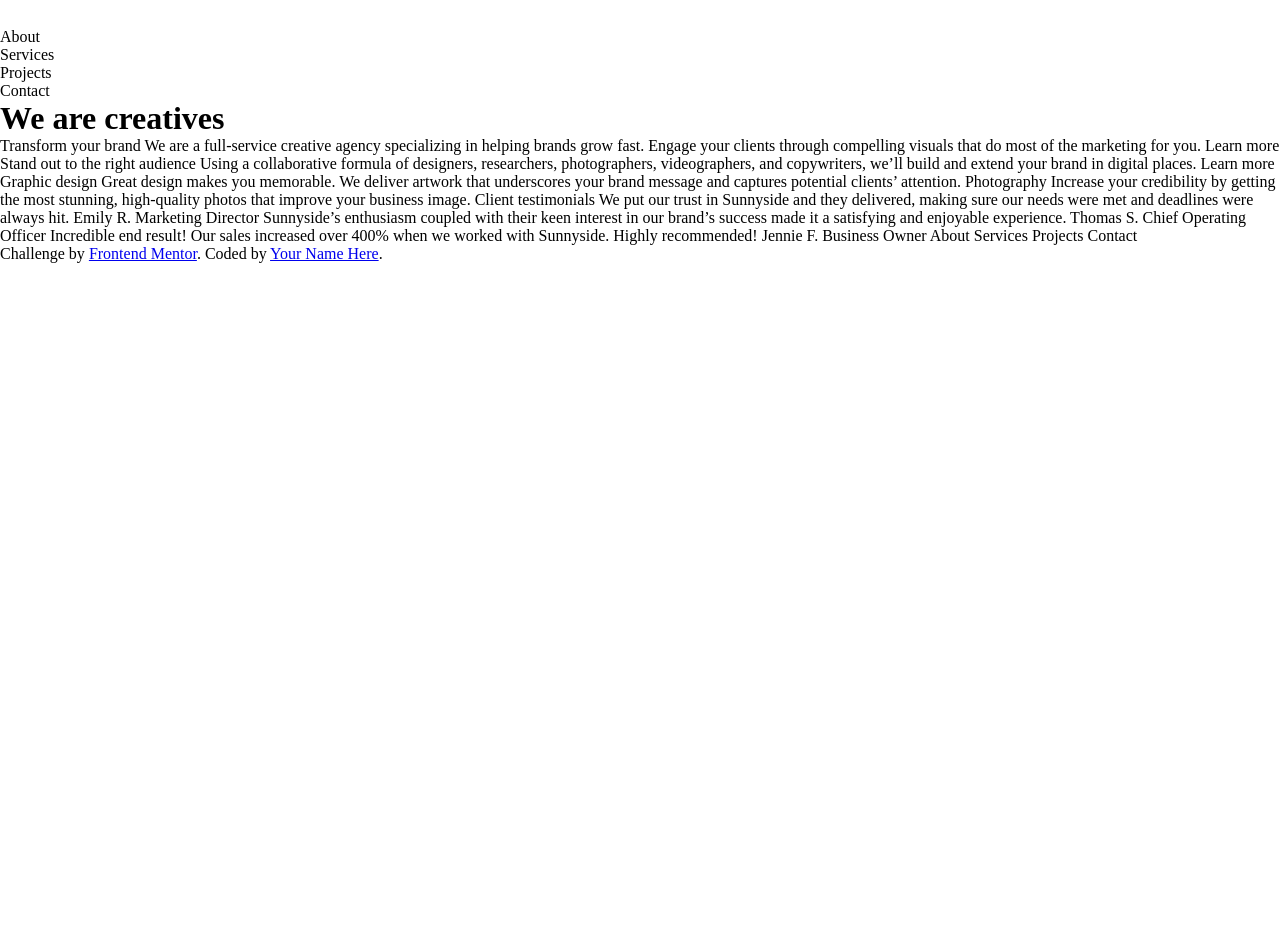
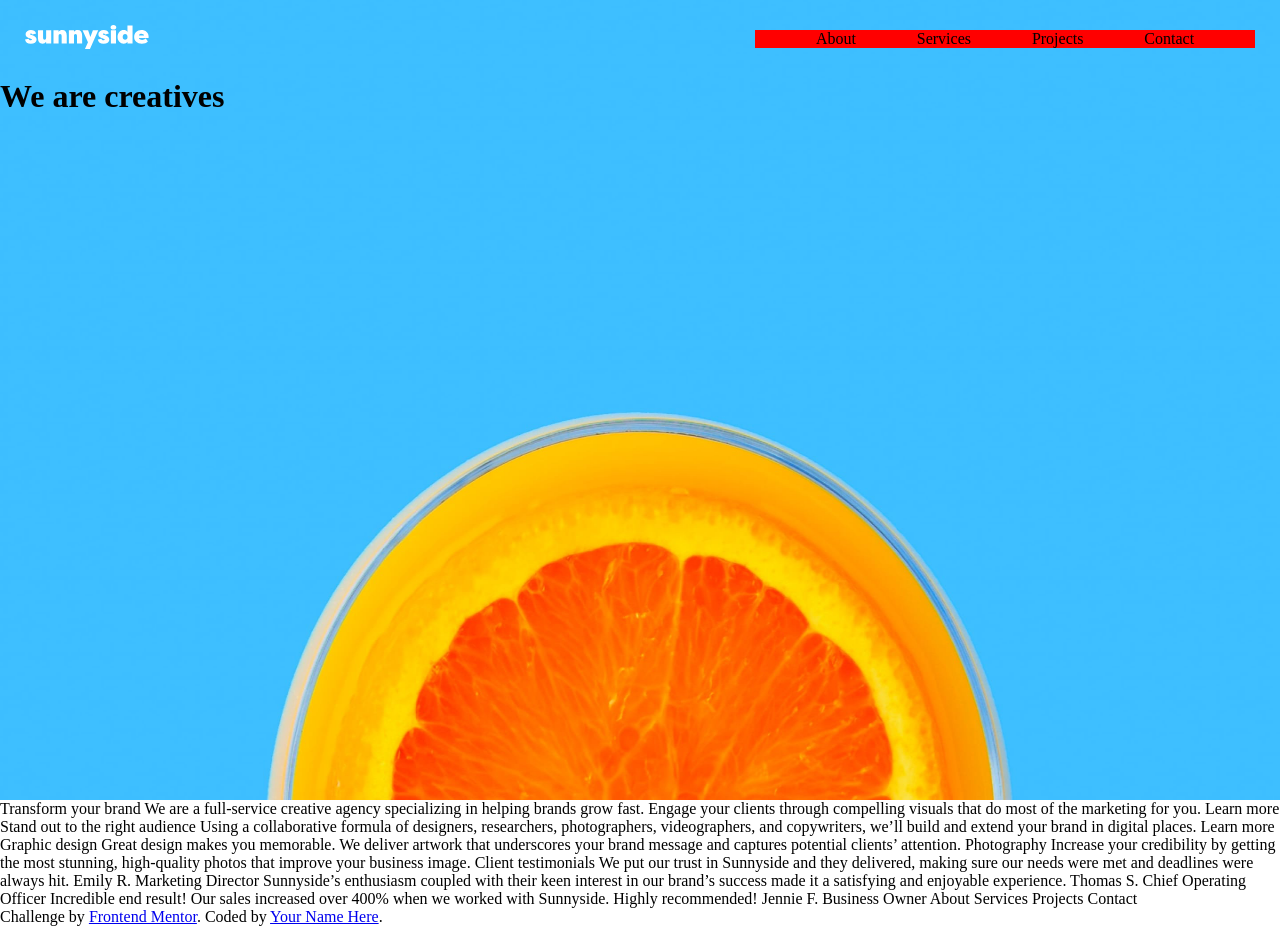
Before and after one commit to aymanmomin/sunnyside-agency-landing-page, a plain HTML site: page index.html in a window 1280 px wide. Before the commit the page ends 800 px from the top, so only its background shows below. Drawn offline with Linux system fonts and the light colour scheme.

Commit message:
header section working

```diff
--- a/style.css
+++ b/style.css
@@ -3,3 +3,36 @@
     padding: 0;
     box-sizing: border-box;
 }
+
+body {
+    background-image: url("/images/desktop/image-header.jpg");
+    background-repeat: no-repeat;
+    background-size: cover;
+    background-size: 100% 100vh;
+}
+
+.container {
+    /* background-color: black; */
+    width: 100%;
+    height: 100vh;
+}
+
+.container .navbar {
+    display: flex;
+    justify-content: space-between;
+    padding: 25px;
+    align-items: center;
+}
+
+.navigation {
+    display: flex;
+    width: 500px;
+    align-items: center;
+    list-style: none;
+    background-color: red;
+    justify-content: space-evenly;
+}
+
+.navigation li {
+    /* justify-content: space-between; */
+}
```
